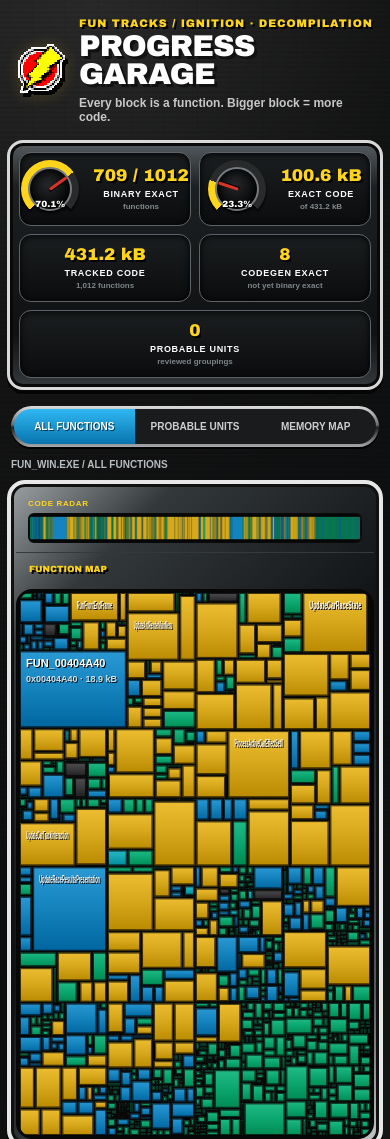
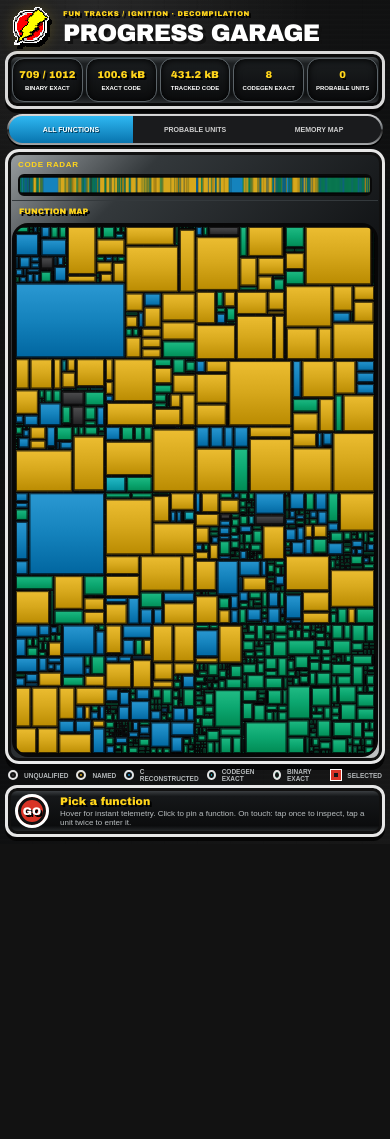
Before and after one commit to Karlos-fr/fun-tracks-decomp-progress, a plain HTML site: page docs/index.html in a window 390 px wide. Shown: the top 1139 px of the page. After the commit the page ends 844 px from the top, so only its background shows below. Drawn offline with Linux system fonts and the light colour scheme.

Commit message:
feat: make dashboard adaptive and radar selectable

```diff
--- a/docs/app.js
+++ b/docs/app.js
@@ -115,8 +115,17 @@
   ctx.moveTo(x+2,y+h-l);ctx.lineTo(x+2,y+h-2);ctx.lineTo(x+l,y+h-2);ctx.moveTo(x+w-l,y+h-2);ctx.lineTo(x+w-2,y+h-2);ctx.lineTo(x+w-2,y+h-l);ctx.stroke();
 }
 function drawLabel(r){
-  const{item,x,y,w,h}=r;if(w<48||h<25)return;ctx.save();ctx.beginPath();ctx.rect(x+3,y+3,Math.max(0,w-6),Math.max(0,h-6));ctx.clip();ctx.font='900 11px Arial, sans-serif';ctx.fillStyle='#fff';ctx.shadowColor='#000';ctx.shadowOffsetX=1;ctx.shadowOffsetY=1;ctx.fillText(item.name,x+7,y+17,Math.max(0,w-14));
-  if(h>=43&&w>=78){ctx.font='700 9px Arial, sans-serif';ctx.fillStyle='rgba(255,255,255,.80)';let sub;if(item.kind==='group')sub=item.functions.length+' FUNCTIONS · '+item.exactFunctionPct.toFixed(1)+'% EXACT';else sub=item.address+' · '+fmtBytes(item.size);ctx.fillText(sub,x+7,y+32,Math.max(0,w-14))}ctx.restore();
+  const{item,x,y,w,h}=r;
+  if(item.kind!=='group'||w<48||h<25)return;
+  ctx.save();
+  ctx.beginPath();ctx.rect(x+3,y+3,Math.max(0,w-6),Math.max(0,h-6));ctx.clip();
+  ctx.font='900 11px Arial, sans-serif';ctx.fillStyle='#fff';ctx.shadowColor='#000';ctx.shadowOffsetX=1;ctx.shadowOffsetY=1;
+  ctx.fillText(item.name,x+7,y+17,Math.max(0,w-14));
+  if(h>=43&&w>=78){
+    ctx.font='700 9px Arial, sans-serif';ctx.fillStyle='rgba(255,255,255,.80)';
+    ctx.fillText(item.functions.length+' FUNCTIONS · '+item.exactFunctionPct.toFixed(1)+'% EXACT',x+7,y+32,Math.max(0,w-14));
+  }
+  ctx.restore();
 }
 function drawMemoryLaneLabels(){
   if(state.view!=='memory'||state.drill)return;ctx.save();ctx.font='800 9px Arial, sans-serif';ctx.textBaseline='middle';for(const lane of state.memoryLanes){ctx.fillStyle='#777e82';ctx.fillText(lane.start,7,lane.y+lane.h/2-5);ctx.fillStyle='#42474a';ctx.fillText(lane.end,7,lane.y+lane.h/2+7)}ctx.restore();
@@ -209,6 +218,16 @@
   const fn=radarFunctionAt(e);
   if(!fn)return;
   e.preventDefault();
+  state.lastTouchAt=performance.now();
+  showDetail(fn);
+  setRadarHover(fn);
+  schedule();
+});
+radar.addEventListener('click',e=>{
+  if(performance.now()-state.lastTouchAt<700)return;
+  const fn=radarFunctionAt(e);
+  if(!fn)return;
+  state.touchArmed=null;
   showDetail(fn);
   setRadarHover(fn);
   schedule();
--- a/docs/index.html
+++ b/docs/index.html
@@ -6,7 +6,7 @@
   <meta name="color-scheme" content="dark">
   <meta name="description" content="Interactive progress map for the Fun Tracks / Ignition decompilation project.">
   <title>Fun Tracks / Ignition — Decomp Progress</title>
-  <link rel="stylesheet" href="style.css?v=9">
+  <link rel="stylesheet" href="style.css?v=10">
 </head>
 <body>
   <main class="shell">
@@ -67,6 +67,6 @@
 
     <footer>PUBLIC PROGRESS METADATA ONLY · NO PRIVATE SOURCE CODE OR INTERNAL EVIDENCE</footer>
   </main>
-  <script src="app.js?v=8" defer></script>
+  <script src="app.js?v=10" defer></script>
 </body>
 </html>
--- a/docs/style.css
+++ b/docs/style.css
@@ -68,3 +68,85 @@
 @media(max-width:900px){.dash{grid-template-columns:1fr 1fr 1fr}.gauge-card{grid-column:span 1}.detail-grid{grid-template-columns:1fr 1fr}}
 @media(max-width:760px){body{padding:10px 7px 26px}.hero{padding-top:7px}.game-logo{width:52px;height:52px}.dash{grid-template-columns:1fr 1fr;border-radius:16px}.gauge-card{grid-template-columns:62px max-content;justify-content:center}.gauge{width:58px;height:58px}.gauge:after{left:28px;top:9px;height:21px;transform-origin:50% 20px}.gauge-readout{padding-bottom:9px;font-size:9px}.gauge-copy strong,.stat strong{font-size:17px}.stat:last-child{grid-column:1/-1}.control-strip{flex-wrap:wrap}.mode-switch{width:100%}.mode-switch button{flex:1;padding:0 7px}.crumb{order:3;width:100%}.map-stage{height:550px;min-height:400px}.race-panel{border-radius:18px}.race-panel-top{font-size:9px}#hover-readout{display:none}.detail-grid{grid-template-columns:1fr 1fr}.radar-label span:last-child{display:none}}
 @media(prefers-reduced-motion:reduce){.tooltip{animation:none}}
+
+
+/* Single-viewport adaptive layout */
+html,body{height:100%;overflow:hidden}
+body{height:100dvh;padding:8px 10px}
+.shell{
+  height:calc(100dvh - 16px);
+  display:grid;
+  grid-template-rows:auto auto auto minmax(0,1fr) auto auto;
+  min-height:0;
+}
+.hero{padding:4px 6px 7px;align-items:center}
+.game-logo{width:clamp(46px,6vh,60px);height:clamp(46px,6vh,60px)}
+h1{font-size:clamp(28px,4.8vh,46px)}
+.subtitle{margin-top:4px}
+.dash{padding:6px;gap:6px}
+.gauge-card{padding:5px 8px;grid-template-columns:66px max-content;gap:8px}
+.gauge{width:62px;height:62px}
+.gauge:after{left:30px;top:9px;height:23px;transform-origin:50% 22px}
+.gauge-readout{padding-bottom:10px;font-size:10px}
+.control-strip{padding:8px 4px 6px;min-height:44px}
+.race-panel{min-height:0;display:flex;flex-direction:column}
+.radar-wrap{padding:6px 10px 6px}
+#memory-radar{height:26px}
+.race-panel-top{min-height:28px;padding-bottom:1px}
+.map-stage{height:auto;min-height:0;flex:1}
+.legend{flex-wrap:nowrap;overflow-x:auto;padding:6px 5px 5px;scrollbar-width:none}
+.legend::-webkit-scrollbar{display:none}
+.inspector{min-height:70px;max-height:108px;padding:7px 11px;overflow:auto}
+.inspector-number{width:48px;height:48px;font-size:16px}
+.inspector h2{font-size:16px}
+.detail-grid{margin-top:7px}
+footer{display:none}
+
+@media(max-height:820px) and (min-width:761px){
+  .eyebrow{font-size:9px}
+  .subtitle{font-size:10px}
+  .gauge{width:54px;height:54px}
+  .gauge-card{grid-template-columns:58px max-content;padding:4px 7px}
+  .gauge:after{left:26px;top:8px;height:20px;transform-origin:50% 19px}
+  .gauge-readout{padding-bottom:8px;font-size:9px}
+  .gauge-copy strong,.stat strong{font-size:17px}
+  .gauge-copy span,.stat span{font-size:8px}
+  .gauge-copy small,.stat small{font-size:7px}
+  .control-strip{padding-top:5px;padding-bottom:4px}
+  .inspector{min-height:60px;max-height:88px}
+  .detail-grid{display:none}
+}
+
+@media(max-width:760px){
+  body{padding:5px 5px 7px}
+  .shell{height:calc(100dvh - 12px);grid-template-rows:auto auto auto minmax(0,1fr) auto auto}
+  .hero{padding:2px 4px 4px}
+  .game-logo{width:40px;height:40px}
+  h1{font-size:24px}
+  .eyebrow{font-size:7px}
+  .subtitle{display:none}
+  .dash{grid-template-columns:repeat(5,minmax(0,1fr));gap:3px;padding:4px;border-radius:12px}
+  .gauge-card,.stat{min-height:44px;padding:5px 2px;display:flex;flex-direction:column;align-items:center;justify-content:center;text-align:center}
+  .gauge{display:none}
+  .gauge-copy strong,.stat strong{font-size:10px}
+  .gauge-copy span,.stat span{font-size:6px;letter-spacing:0}
+  .gauge-copy small,.stat small{display:none}
+  .stat:last-child{grid-column:auto}
+  .control-strip{padding:5px 2px 4px;gap:4px;min-height:0}
+  .mode-switch{width:100%;padding:2px}
+  .mode-switch button{min-height:27px;padding:0 4px;font-size:7px}
+  .crumb{display:none}
+  .back{min-height:27px;font-size:7px;margin-left:auto}
+  .race-panel{border-width:3px;border-radius:14px;padding:4px}
+  .radar-wrap{padding:4px 6px 4px}
+  #memory-radar{height:22px}
+  .race-panel-top{min-height:22px;padding:0 7px;font-size:8px}
+  .map-stage{height:auto;min-height:0}
+  .legend{padding:4px 3px 3px;gap:8px;font-size:6.5px}
+  .swatch,.legend-selected i{width:10px;height:10px}
+  .inspector{grid-template-columns:38px 1fr;gap:7px;min-height:52px;max-height:72px;padding:5px 7px;border-radius:12px}
+  .inspector-number{width:34px;height:34px;border-width:3px;font-size:11px}
+  .inspector h2{font-size:11px}
+  .inspector p{font-size:8px;margin-top:2px}
+  .detail-grid{display:none}
+}
```
Also changed, not shown: 1 other file.
